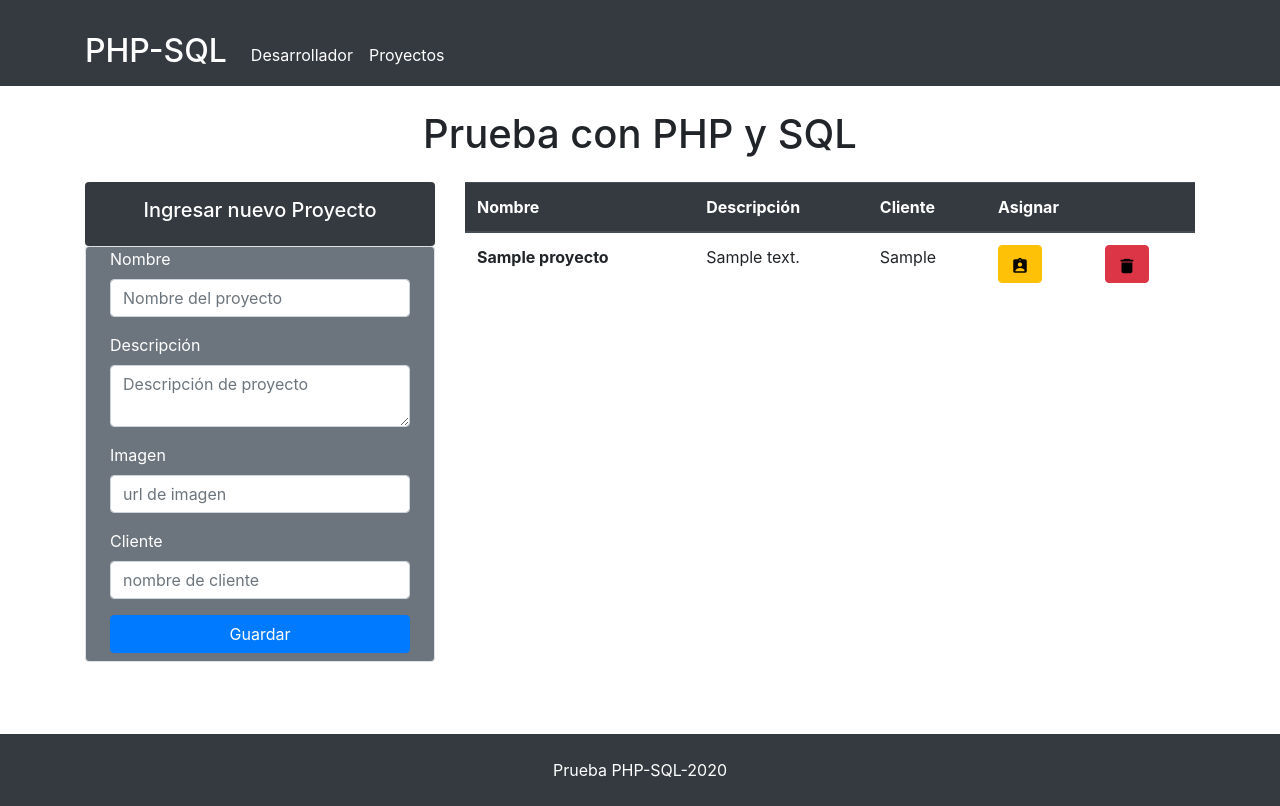
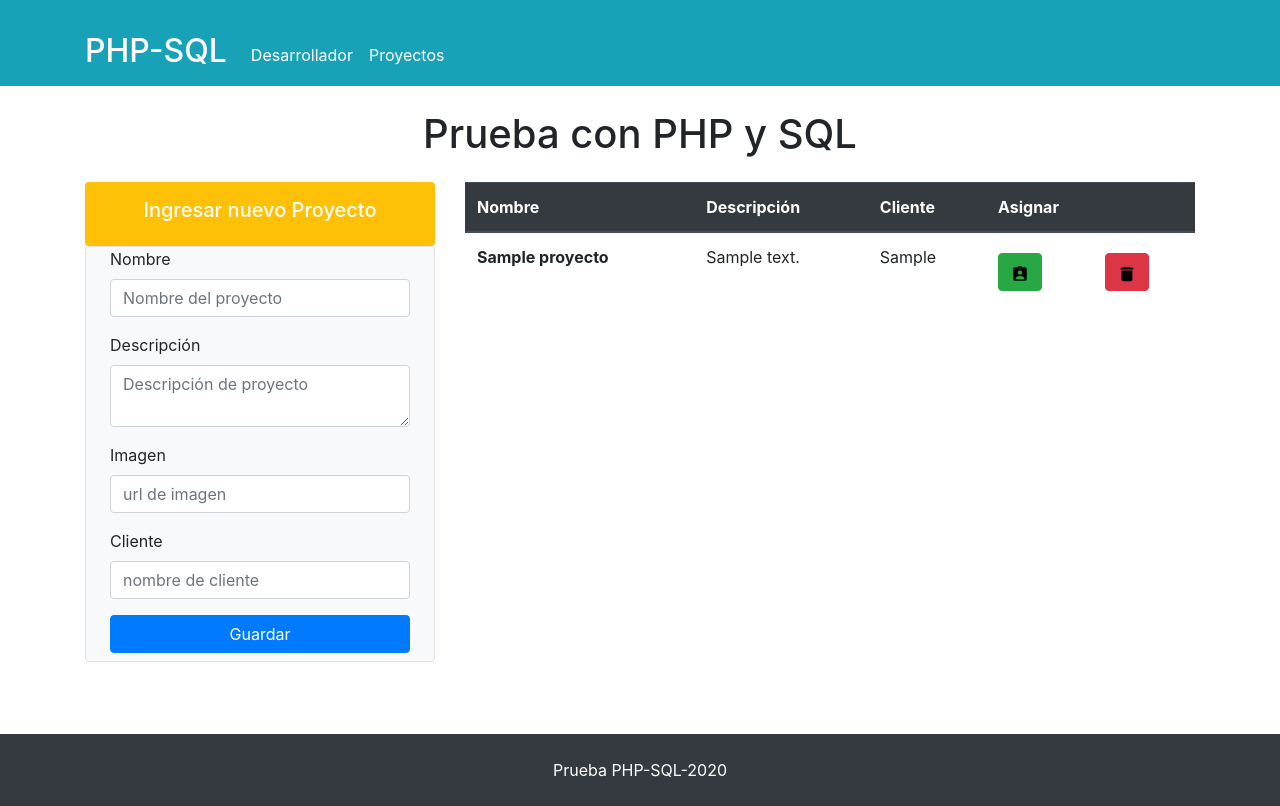
Before and after one commit to MendezEmili/challenge-CRUD-PHP-MYSQL, a PHP site: page /view/proyectos.php in a window 1280 px wide. Run offline with PHP 8.4, Linux system fonts and the light colour scheme; tables that the repository leaves empty hold one stand-in row (values such as "Sample post").

Commit message:
Cambios de colores

```diff
--- a/view/asignaciones.php
+++ b/view/asignaciones.php
@@ -17,10 +17,10 @@
 <div class="container">
     <div class="row">
     <div class="col-12 col-lg-4">
-        <div class="bg-dark text-white text-center py-3 rounded">
+        <div class="bg-warning text-white text-center py-3 rounded">
                 <h5 class="">Asignar nuevo desarrollador</h5>
         </div>
-        <form action="../controller/asignacion_crear.php" method="POST" class="px-4 rounded text-white border bg-secondary">
+        <form action="../controller/asignacion_crear.php" method="POST" class="px-4 rounded border bg-light">
             <div class="form-group">
                 <label><strong>ID proyecto</strong></label>
                 <div>
--- a/view/desarrolladores.php
+++ b/view/desarrolladores.php
@@ -16,10 +16,10 @@ include('../controller/dev_crear.php');
             </button>
             </div>
         <?php session_unset(); } ?>
-            <div class="bg-dark text-white text-center py-3 rounded">
+            <div class="bg-warning text-white text-center py-3 rounded">
                 <h5 class="">Ingresar nuevo desarrollador</h5>
             </div>
-            <form action="../controller/dev_crear.php" method="POST" class="px-4 rounded text-white border bg-secondary">
+            <form action="../controller/dev_crear.php" method="POST" class="px-4 rounded border bg-light">
                 <div class="form-group">
                     <label for="exampleFormControlInput1">Nombre</label>
                     <input type="text" class="form-control" name="nombre" placeholder="Nombre desarrollador" required>
@@ -42,7 +42,7 @@ include('../controller/dev_crear.php');
             </form>
         </div>
         <div class="col-12 col-lg-8">
-            <table class="table">
+            <table class="table table-striped">
                 <thead class="thead-dark">
                     <tr>
                     <th scope="col">Nombre</th>
--- a/view/header.php
+++ b/view/header.php
@@ -7,7 +7,7 @@
     <link rel="stylesheet" href="https://stackpath.bootstrapcdn.com/bootstrap/4.4.1/css/bootstrap.min.css" integrity="sha384-Vkoo8x4CGsO3+Hhxv8T/Q5PaXtkKtu6ug5TOeNV6gBiFeWPGFN9MuhOf23Q9Ifjh" crossorigin="anonymous">
 </head>
 <body>
-<nav class="navbar navbar-expand-lg navbar-dark bg-dark">
+<nav class="navbar navbar-expand-lg navbar-dark bg-info">
     <div class="container mt-4">
         <h2 class="text-white pr-3">PHP-SQL</h2>
         <button class="navbar-toggler" type="button" data-toggle="collapse" data-target="#navbarNavAltMarkup" aria-controls="navbarNavAltMarkup" aria-expanded="false" aria-label="Toggle navigation">
--- a/view/proyectos.php
+++ b/view/proyectos.php
@@ -8,10 +8,10 @@ include('./header.php');
 
     <div class="row">
         <div class="col-12 col-lg-4">
-            <div class="bg-dark text-white text-center py-3 rounded">
+            <div class="bg-warning text-white text-center py-3 rounded">
                 <h5 class="">Ingresar nuevo Proyecto</h5>
             </div>
-            <form action="../controller/proyecto_crear.php" method="POST" class="px-4 rounded text-white border bg-secondary">
+            <form action="../controller/proyecto_crear.php" method="POST" class="px-4 rounded border bg-light">
                 <div class="form-group">
                     <label for="exampleFormControlInput1">Nombre</label>
                     <input type="text" class="form-control" name="nombre" placeholder="Nombre del proyecto" required>
@@ -56,12 +56,12 @@ include('./header.php');
                             <td>
                                 <div class="row">
                                     <div class="col-10 col-md-6">
-                                        <a class="btn btn-warning" href="asignaciones.php?id=<?php echo $fila['id_proyecto']?>"><img src="../assets/asignar.png"></a>
+                                        <a class="btn btn-success mt-2" href="asignaciones.php?id=<?php echo $fila['id_proyecto']?>"><img src="../assets/asignar.png"></a>
                                     </div>
                                     <!--<div class="col-10 col-md-4">
                                         <button type="submit" class="btn btn-info" href="#" data-toggle="modal" data-target="#modalEditarProyecto"><img src="../assets/editar.png"></button>
                                     </div>-->
-                                    <div class="col-10 col-md-6">
+                                    <div class="col-10 col-md-6 mt-2">
                                         <a href="../controller/proyecto_eliminar.php?id=<?php echo $fila['id_proyecto']?>" class="btn btn-danger">
                                             <img src="../assets/eliminar.png">
                                         </a>
```
